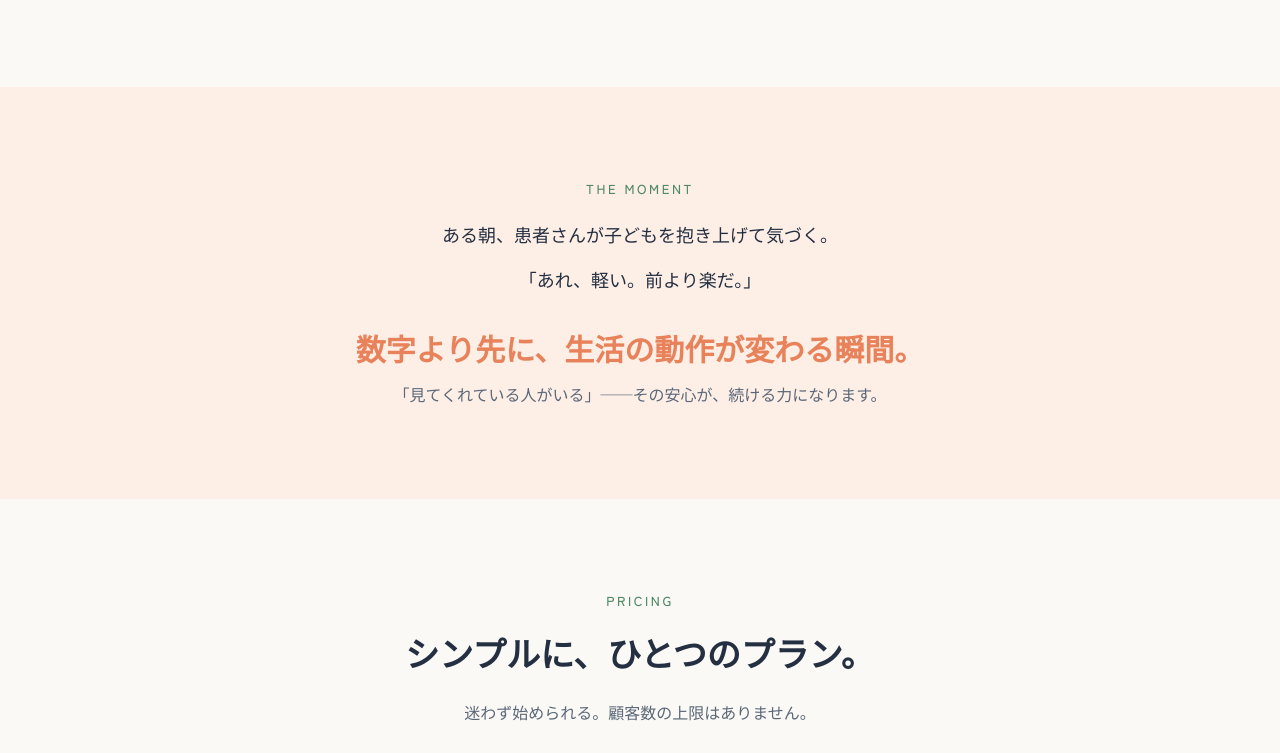
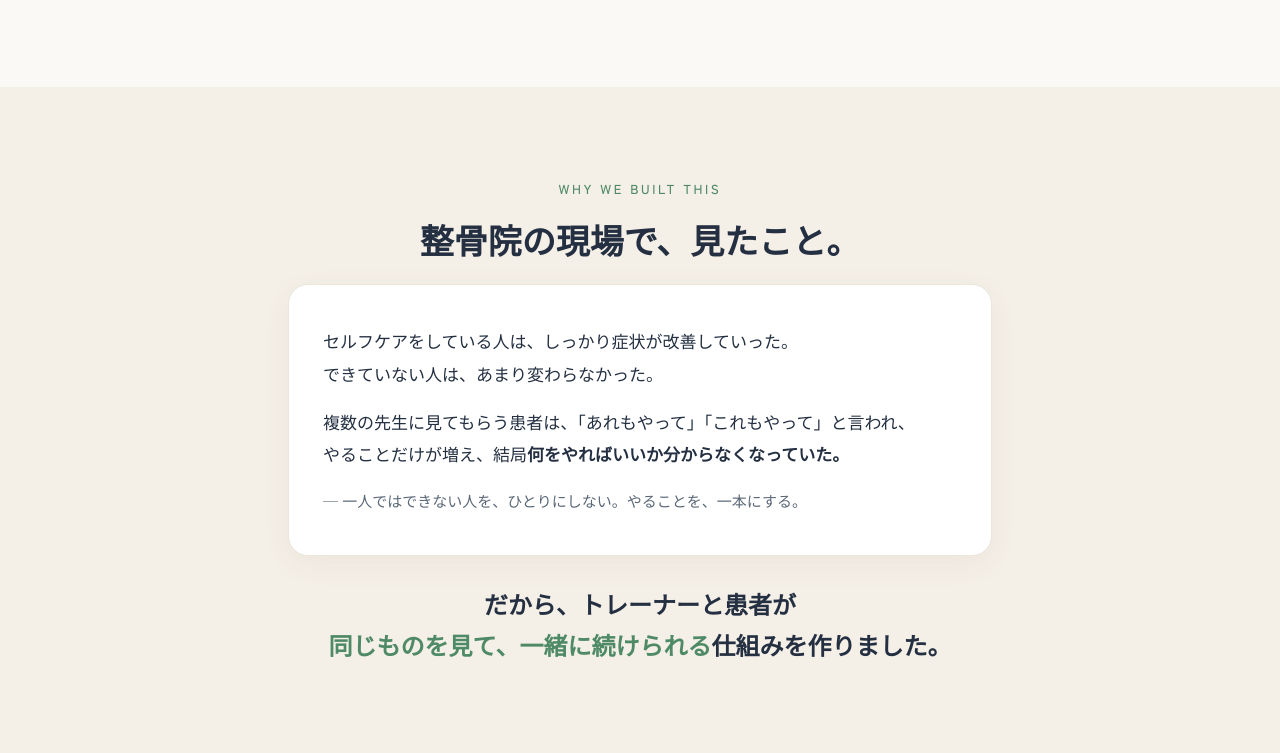
Before and after one commit to tomonori-bot/diet-tracker, a website: page docs/bodylog.html in a window 1280 px wide. Shown: the part 3487-4240 px from the top of the page. Drawn offline with Linux system fonts and the light colour scheme; a web font is replaced by a local one.

Commit message:
Update bodylog.html

```diff
--- a/docs/bodylog.html
+++ b/docs/bodylog.html
@@ -2,9 +2,6 @@
 <html lang="ja">
 <head>
 <meta charset="UTF-8">
-<meta http-equiv="Cache-Control" content="no-cache, no-store, must-revalidate">
-<meta http-equiv="Pragma" content="no-cache">
-<meta http-equiv="Expires" content="0">
 <meta name="viewport" content="width=device-width, initial-scale=1.0">
 <title>BodyLog — 166時間の伴走者</title>
 <link rel="preconnect" href="https://fonts.googleapis.com">
@@ -196,16 +193,17 @@
   </div>
 </section>
 
-<!-- CHANGE -->
-<section class="change">
-  <div class="narrow">
-    <p class="eyebrow">THE MOMENT</p>
-    <div class="lines">
-      <p>ある朝、患者さんが子どもを抱き上げて気づく。</p>
-      <p>「あれ、軽い。前より楽だ。」</p>
+<!-- ORIGIN -->
+<section style="background:#f4efe7;">
+  <div class="narrow" style="text-align:center;">
+    <p class="eyebrow">WHY WE BUILT THIS</p>
+    <h2 class="sec-title">整骨院の現場で、見たこと。</h2>
+    <div style="background:#fff;border:1px solid var(--line);border-radius:20px;padding:40px 34px;box-shadow:0 8px 30px rgba(120,100,70,.06);text-align:left;margin-bottom:30px;">
+      <p style="font-size:17px;margin-bottom:16px;">セルフケアをしている人は、しっかり症状が改善していった。<br>できていない人は、あまり変わらなかった。</p>
+      <p style="font-size:17px;margin-bottom:16px;">複数の先生に見てもらう患者は、「あれもやって」「これもやって」と言われ、<br>やることだけが増え、結局<b>何をやればいいか分からなくなっていた。</b></p>
+      <p style="color:var(--ink-soft);font-size:15px;">— 一人ではできない人を、ひとりにしない。やることを、一本にする。</p>
     </div>
-    <p class="punch">数字より先に、生活の動作が変わる瞬間。</p>
-    <p style="color:var(--ink-soft);">「見てくれている人がいる」——その安心が、続ける力になります。</p>
+    <p style="font-family:'Zen Maru Gothic';font-weight:700;font-size:clamp(18px,3.2vw,24px);line-height:1.7;color:var(--ink);">だから、トレーナーと患者が<br><span style="color:var(--green-deep);">同じものを見て、一緒に続けられる</span>仕組みを作りました。</p>
   </div>
 </section>
 
```
